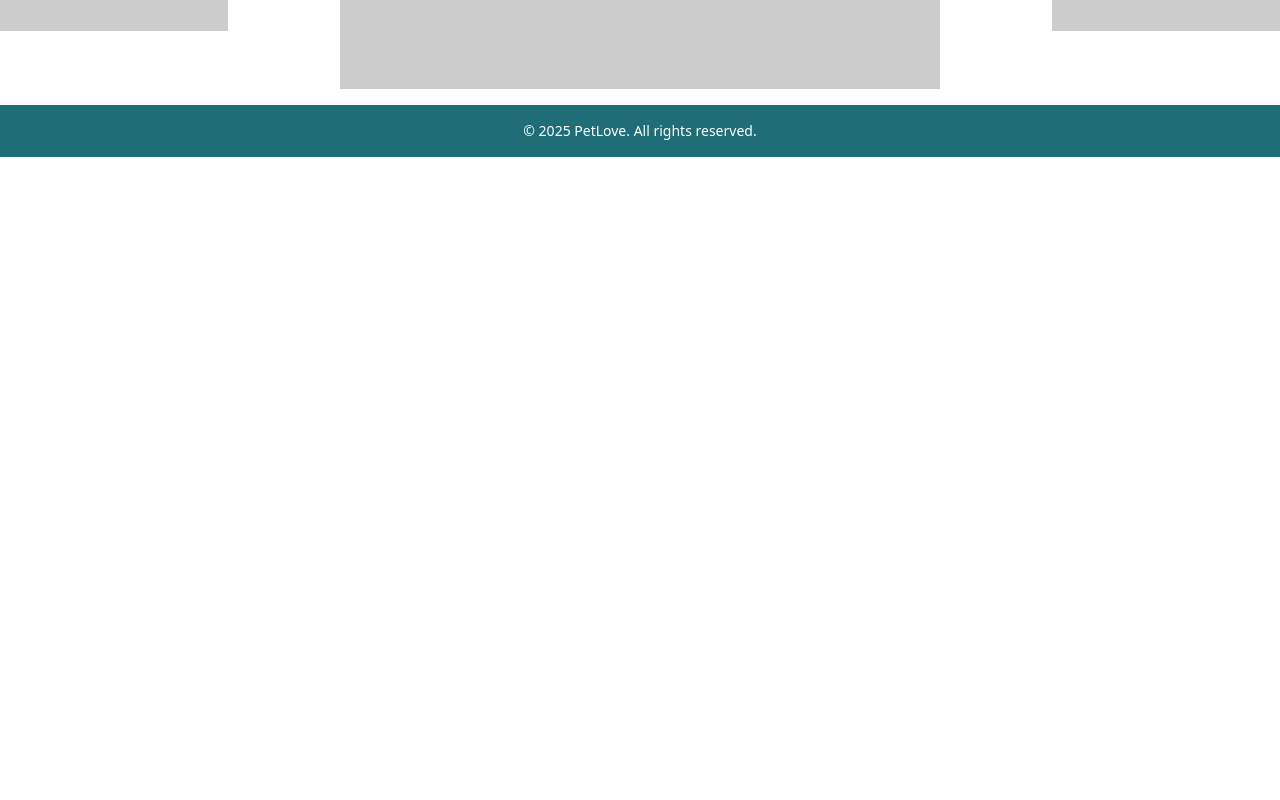
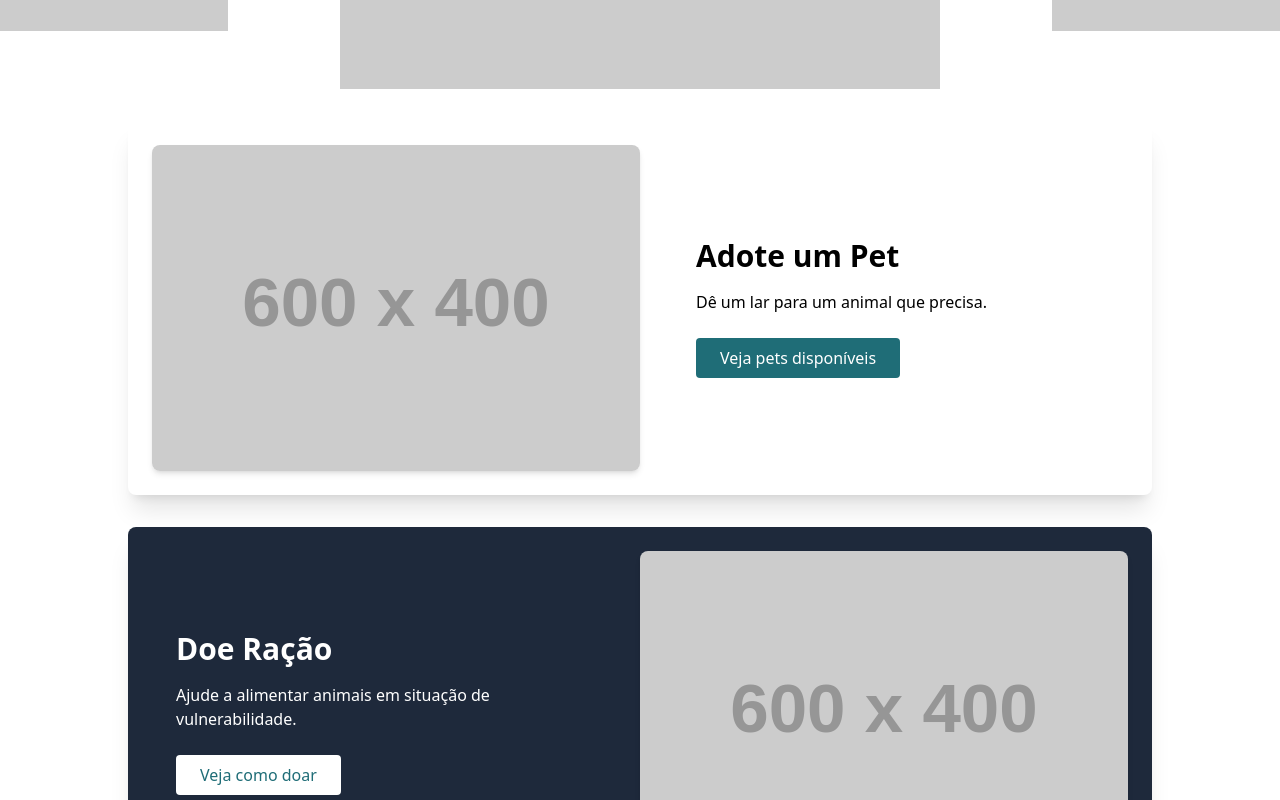
Before and after one commit to ToastedGMS/pet-front, a React (Vite) app: page / in a window 1280 px wide. Shown: the part 500-1300 px from the top of the page. Before the commit the page ends 800 px from the top, so only its background shows below. Built offline with nearby package versions, Linux system fonts and the light colour scheme.

Commit message:
Add multiple HomeSection components with content and styling

```diff
--- a/src/pages/Home/Home.tsx
+++ b/src/pages/Home/Home.tsx
@@ -1,10 +1,31 @@
 import type { JSX } from 'react';
 import HomeCarrousel from '../../components/HomeCarrousel/HomeCarrousel';
+import HomeSection from '../../components/HomeSection/HomeSection';
 
 export default function Home(): JSX.Element {
 	return (
 		<>
 			<HomeCarrousel />
+			<HomeSection
+				title="Adote um Pet"
+				textContent="Dê um lar para um animal que precisa."
+				ctaBtnText="Veja pets disponíveis"
+				ctaBtnLink="/adocao"
+				imageSrc="https://placehold.co/600x400?text=Adote+um+Pet"
+				imageAlt="Adote um pet banner"
+				imagePosition="left"
+				theme={1}
+			/>
+			<HomeSection
+				title="Doe Ração"
+				textContent="Ajude a alimentar animais em situação de vulnerabilidade."
+				ctaBtnText="Veja como doar"
+				ctaBtnLink="/doacao"
+				imageSrc="https://placehold.co/600x400?text=Doe+Ração"
+				imageAlt="Doe ração banner"
+				imagePosition="right"
+				theme={2}
+			/>
 		</>
 	);
 }
```
